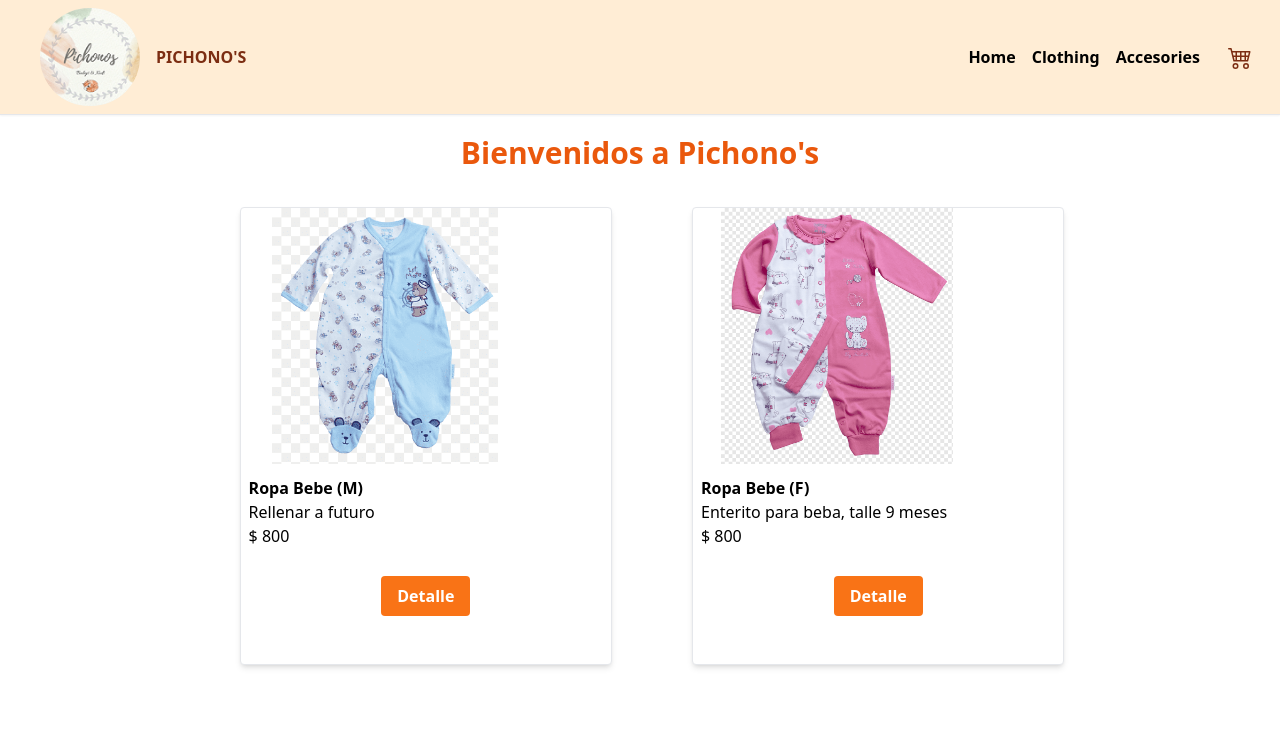
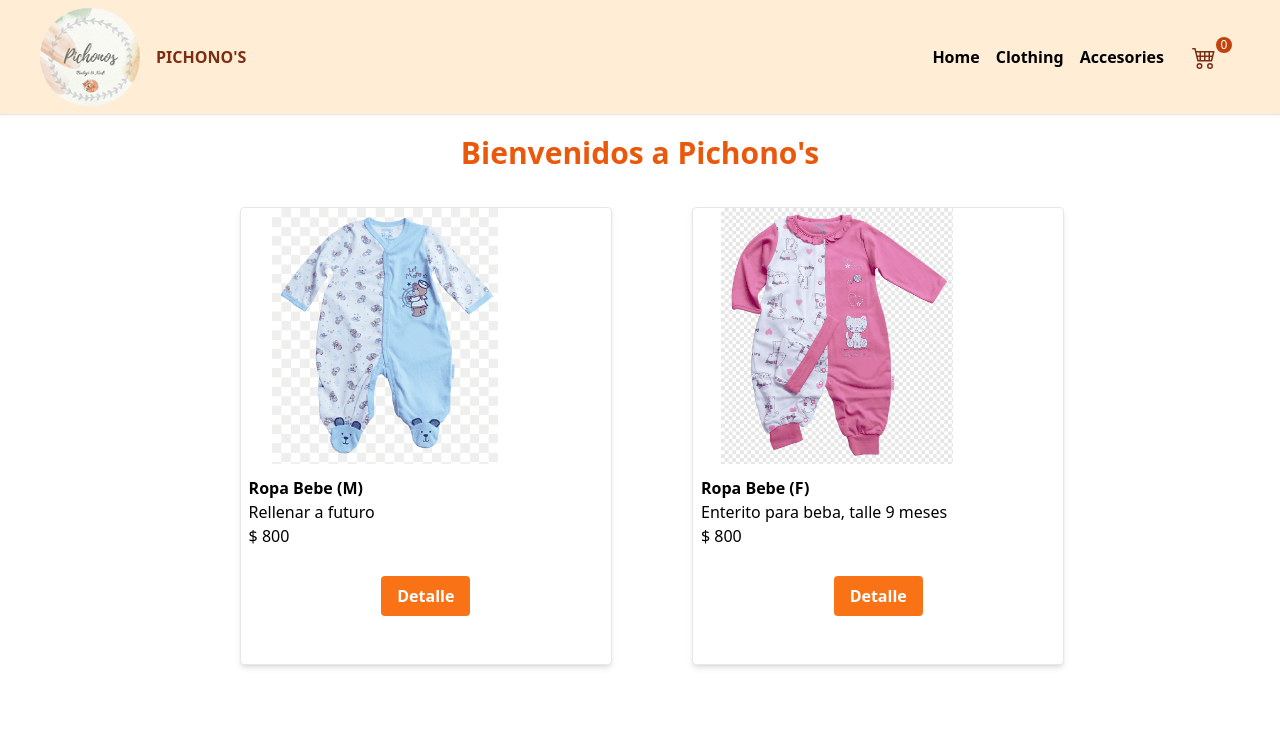
Before and after one commit to chayano777/comision_37555, a React (Create React App) app: page / in a window 1280 px wide. Shown: the top 744 px of the page. Built offline with nearby package versions, Linux system fonts and the light colour scheme; the HTML template or start-up script is replaced by a standard one.

Commit message:
Se realizo un fix de visualizacion cuando el cartWidget no tiene productos

```diff
--- a/src/components/CartWidget.jsx
+++ b/src/components/CartWidget.jsx
@@ -7,15 +7,17 @@ const CartWidget = () => {
 
   return (
     <div className="flex">
-      <div className="flex relative ml-5">
+      <div className="flex relative ml-5 mr-10">
         <div className="">
-          <BsCart4 className="text-orange-900 text-2xl ml-2 mr-5" />
+          <BsCart4 className="text-orange-900 text-2xl ml-2 mr-4" />
         </div>
         {qtyProd !== 0 ? (
           <div className="absolute -top-2 -right-0 bg-orange-700 rounded-full h4 w-4 font-medium text-xs text-center text-white">
             <p>{qtyProd}</p>
           </div>
-        ) : null}
+        ) : <div className="absolute -top-2 -right-0 bg-orange-700 rounded-full h4 w-4 font-medium text-xs text-center text-white">
+              <p>0</p>
+          </div>}
       </div>
     </div>
   );
```
